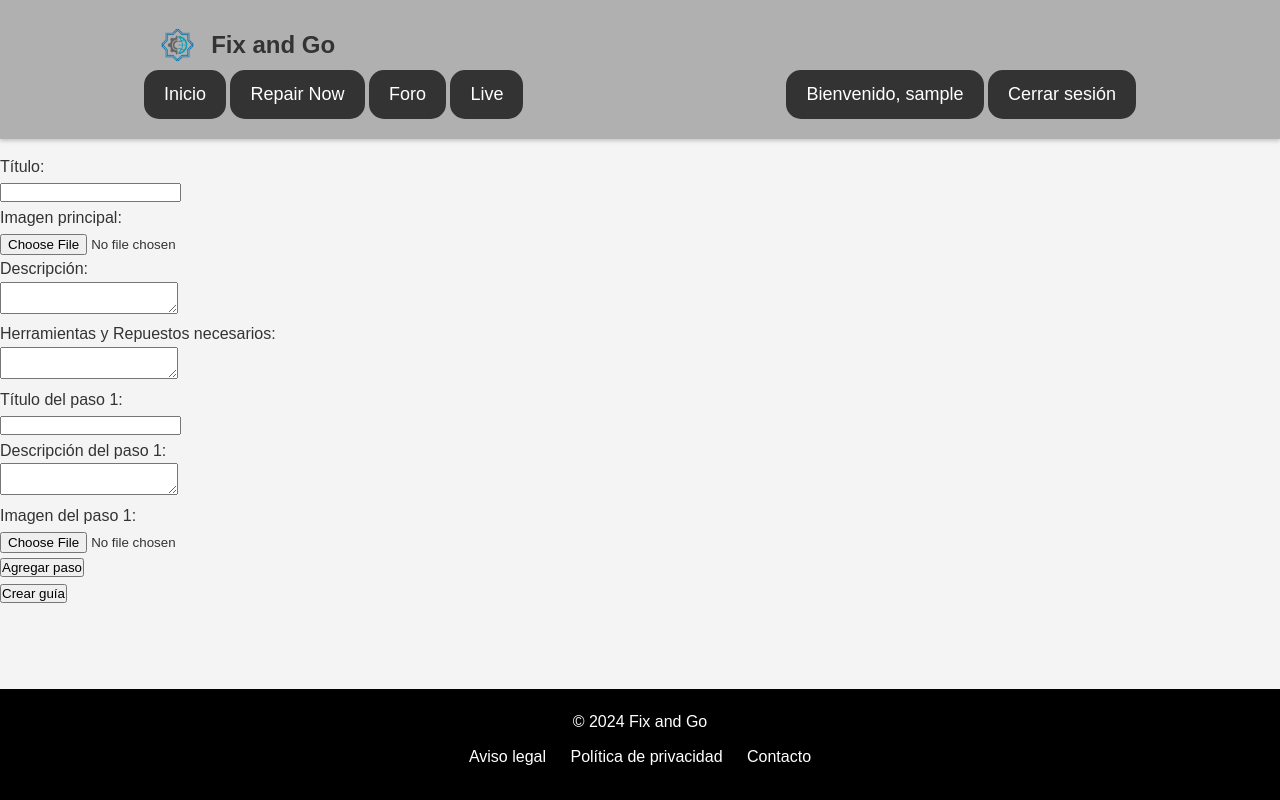
After one commit to simonzk27/FixandGo, a PHP site: page /php/createGuide.php in a window 1280 px wide. The commit adds this page. Run offline with PHP 8.4, Linux system fonts and the light colour scheme; the visitor is signed in with stand-in values (Sample User, id 1).

Commit message:
guiassss

```diff
--- a/php/Repair_Now.php
+++ b/php/Repair_Now.php
@@ -67,7 +67,7 @@
             </div>
             <?php if ($_SESSION['loggedIn'] === true): ?>
                 <div class="button-container">
-                    <button class="crear">Crear guía-taller</button>
+                    <button class="crear" onclick="location.href='createGuide.php'">Crear guía-taller</button>
                 </div>
             <?php else: ?>
                 <div class="button-container">
--- /dev/null
+++ b/php/createGuide.php
@@ -0,0 +1,86 @@
+<?php
+    session_start();
+?>
+<!DOCTYPE html>
+<html lang="es">
+    <head>
+        <meta charset="UTF-8">
+        <meta name="viewport" content="width=device-width, initial-scale=1.0">
+        <title>Fix and Go</title>
+        <link rel="stylesheet" href="../css/styleRepairnow.css">
+    </head>
+    <body>
+        <header>
+            <div class="container">
+                <div class="top-section">
+                <img src="../img/fixandgo.png" alt="Logo" class="logo">
+                <h1>Fix and Go</h1>
+                </div>
+                <nav>
+                    <ul class="left-side">
+                        <li><a href="../index.php" class="btn-header">Inicio</a></li>
+                        <li><a href="Repair_Now.php" class="btn-header">Repair Now </a></li>
+                        <li><a href="foro.php" class="btn-header">Foro</a></li>
+                        <li><a href="live.php" class="btn-header">Live</a></li>
+                    </ul>
+                    <ul class="right-side">
+                        <?php if ($_SESSION['loggedIn'] === true): ?>
+                            <li class="user-info"><a class="welcome-msg">Bienvenido, <?php echo $_SESSION['username']; ?></a></li>
+                            <li class="user-info"><a href="logout.php" class="btn-header">Cerrar sesión</a></li>
+                        <?php else: ?>
+                            <li class="user-info"><a href="register.php" class="btn-header">Registrarse</a></li>
+                            <li class="user-info"><a href="login.php" class="btn-header">Iniciar sesión</a></li>
+                        <?php endif; ?>
+                    </ul>
+                </nav>
+            </div>
+        </header>
+        <main>
+            <form action="processGuide.php" method="post" enctype="multipart/form-data">
+                <label for="title">Título:</label><br>
+                <input type="text" id="title" name="title" required><br>
+                <label for="mainImage">Imagen principal:</label><br>
+                <input type="file" id="mainImage" name="mainImage" accept="image/*" required><br>
+                <label for="description">Descripción:</label><br>
+                <textarea id="description" name="description" required></textarea><br>
+                <label for="tools">Herramientas y Repuestos necesarios:</label><br>
+                <textarea id="tools" name="tools"></textarea><br>
+                <div id="steps">
+                    <label for="stepTitle1">Título del paso 1:</label><br>
+                    <input type="text" id="stepTitle1" name="stepTitles[]"><br>
+                    <label for="stepDescription1">Descripción del paso 1:</label><br>
+                    <textarea id="stepDescription1" name="stepDescriptions[]"></textarea><br>
+                    <label for="stepImage1">Imagen del paso 1:</label><br>
+                    <input type="file" id="stepImage1" name="stepImages[]" accept="image/*"><br>
+                </div>
+                <button type="button" onclick="addStep()">Agregar paso</button><br>
+                <input type="submit" value="Crear guía">
+            </form>
+        </main>
+        <script>
+            let stepCount = 1;
+            function addStep() {
+                stepCount++;
+                const stepsDiv = document.getElementById('steps');
+                stepsDiv.innerHTML += `
+                    <label for="stepTitle${stepCount}">Título del paso ${stepCount}:</label><br>
+                    <input type="text" id="stepTitle${stepCount}" name="stepTitles[]"><br>
+                    <label for="stepDescription${stepCount}">Descripción del paso ${stepCount}:</label><br>
+                    <textarea id="stepDescription${stepCount}" name="stepDescriptions[]"></textarea><br>
+                    <label for="stepImage${stepCount}">Imagen del paso ${stepCount}:</label><br>
+                    <input type="file" id="stepImage${stepCount}" name="stepImages[]" accept="image/*"><br>
+                    `;
+                }
+        </script>
+        <footer>
+            <div class="container">
+                <p>&copy; 2024 Fix and Go</p>
+                <ul>
+                    <li><a href="#">Aviso legal</a></li>
+                    <li><a href="#">Política de privacidad</a></li>
+                    <li><a href="#">Contacto</a></li>
+                </ul>
+            </div>
+        </footer>
+    </body>
+</html>
```
